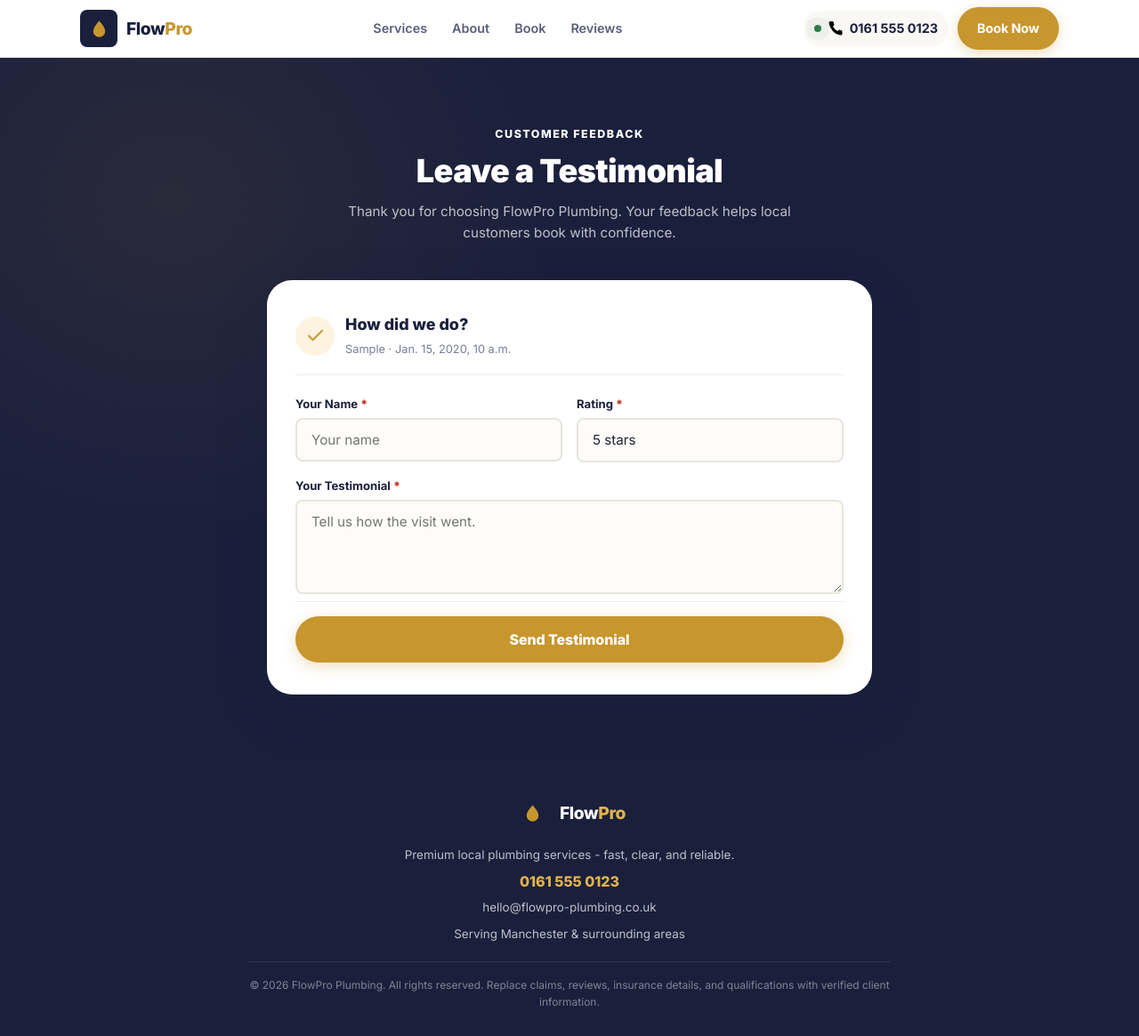
After one commit to cavcom2010/plumber, a Django app: template trades/templates/trades/testimonial_put.html in a window 1280 px wide. The commit adds this page. Shown: the whole page at 89% size. Run offline with Django 5.2, Linux system fonts and the light colour scheme; data comes from the database, SQL or seed files in the repository; tables that the repository leaves empty hold one stand-in row (values such as "Sample post"); the template is opened without the code that fills it: values that come from a table or form of the project are taken from there, most other values are stand-ins (such as "Sample title", 1, 10 or a date in 2020).

Commit message:
Add signed customer testimonial endpoint

```diff
--- a/trades/forms.py
+++ b/trades/forms.py
@@ -4,7 +4,7 @@ from django import forms
 from django.core.validators import validate_email
 from django.utils import timezone
 
-from .models import BookingEnquiry
+from .models import BookingEnquiry, Testimonial
 
 
 UK_POSTCODE_RE = re.compile(
@@ -140,3 +140,49 @@ class BookingEnquiryForm(forms.ModelForm):
         if len(value) < 10:
             raise forms.ValidationError("Please describe the issue in at least 10 characters.")
         return value
+
+
+class TestimonialSubmissionForm(forms.ModelForm):
+    class Meta:
+        model = Testimonial
+        fields = ["author_name", "quote", "rating"]
+        widgets = {
+            "author_name": forms.TextInput(
+                attrs={
+                    "id": "testimonial-name",
+                    "placeholder": "Your name",
+                    "autocomplete": "name",
+                }
+            ),
+            "quote": forms.Textarea(
+                attrs={
+                    "id": "testimonial-quote",
+                    "rows": 4,
+                    "placeholder": "Tell us how the visit went.",
+                }
+            ),
+            "rating": forms.Select(
+                choices=[(5, "5 stars"), (4, "4 stars"), (3, "3 stars"), (2, "2 stars"), (1, "1 star")],
+                attrs={"id": "testimonial-rating"},
+            ),
+        }
+
+    def clean_author_name(self):
+        value = self.cleaned_data["author_name"].strip()
+        if len(value) < 2:
+            raise forms.ValidationError("Please enter your name.")
+        return " ".join(value.split())
+
+    def clean_quote(self):
+        value = self.cleaned_data["quote"].strip()
+        if len(value) < 20:
+            raise forms.ValidationError("Please write at least 20 characters.")
+        if len(value) > 800:
+            raise forms.ValidationError("Please keep your testimonial under 800 characters.")
+        return value
+
+    def clean_rating(self):
+        value = self.cleaned_data["rating"]
+        if value < 1 or value > 5:
+            raise forms.ValidationError("Please choose a rating between 1 and 5 stars.")
+        return value
--- a/trades/models.py
+++ b/trades/models.py
@@ -150,12 +150,21 @@ class Testimonial(models.Model):
         on_delete=models.CASCADE,
         related_name="testimonials",
     )
+    source_booking = models.OneToOneField(
+        "BookingEnquiry",
+        on_delete=models.SET_NULL,
+        blank=True,
+        null=True,
+        related_name="submitted_testimonial",
+    )
     quote = models.TextField()
     author_name = models.CharField(max_length=80)
     author_label = models.CharField(max_length=80, default="Local Customer")
     rating = models.PositiveSmallIntegerField(default=5)
     sort_order = models.PositiveSmallIntegerField(default=0)
     is_active = models.BooleanField(default=True)
+    created_at = models.DateTimeField(auto_now_add=True, null=True)
+    updated_at = models.DateTimeField(auto_now=True)
 
     class Meta:
         ordering = ["sort_order", "author_name"]
--- a/trades/static/trades/css/landing.css
+++ b/trades/static/trades/css/landing.css
@@ -1084,6 +1084,27 @@
             line-height: 1.5;
         }
 
+        .testimonial-card-form {
+            max-width: 680px;
+        }
+
+        .testimonial-received {
+            text-align: center;
+            padding: 14px 0 4px;
+        }
+
+        .testimonial-received h3 {
+            color: var(--navy);
+            font-size: 1.25rem;
+            font-weight: 800;
+            margin-bottom: 8px;
+        }
+
+        .testimonial-received p {
+            color: var(--text-light);
+            font-size: 0.92rem;
+        }
+
         .btn-close-modal {
             background: var(--navy);
             color: #fff;
--- /dev/null
+++ b/trades/templates/trades/testimonial_put.html
@@ -0,0 +1,66 @@
+{% extends "trades/base.html" %}
+
+{% block title %}Leave a Testimonial | {% if business %}{{ business.business_name }}{% else %}FlowPro Plumbing{% endif %}{% endblock %}
+
+{% block content %}
+    <section class="booking-section testimonial-put-section">
+        <div class="section-inner">
+            <div class="section-header">
+                <span class="section-label">Customer Feedback</span>
+                <h1 class="section-title">Leave a Testimonial</h1>
+                <p class="section-subtitle">Thank you for choosing {% if business %}{{ business.business_name }}{% else %}us{% endif %}. Your feedback helps local customers book with confidence.</p>
+            </div>
+
+            <div class="booking-card testimonial-card-form">
+                <div class="booking-card-top">
+                    <div class="icon-circle"><svg><use href="#icon-check"></use></svg></div>
+                    <div>
+                        <h3>How did we do?</h3>
+                        <span>{{ booking.get_service_display }} · {{ booking.preferred_date }}</span>
+                    </div>
+                </div>
+
+                {% if existing_testimonial %}
+                    <div class="testimonial-received">
+                        <div class="check-circle" aria-hidden="true"><svg><use href="#icon-check"></use></svg></div>
+                        <h3>Testimonial Received</h3>
+                        <p>Thank you. Your feedback has already been sent and will appear after review.</p>
+                    </div>
+                {% else %}
+                    <form method="post" novalidate>
+                        {% csrf_token %}
+                        <div class="form-grid">
+                            <div class="form-group{% if form.author_name.errors %} error{% endif %}" id="group-testimonial-name">
+                                <label for="testimonial-name">Your Name <span class="required">*</span></label>
+                                <input type="text" id="testimonial-name" name="author_name" placeholder="Your name" required autocomplete="name" value="{{ form.author_name.value|default_if_none:'' }}"{% if form.author_name.errors %} class="error" aria-invalid="true"{% endif %}>
+                                <span class="error-msg">{{ form.author_name.errors.0|default:"Please enter your name." }}</span>
+                            </div>
+
+                            <div class="form-group{% if form.rating.errors %} error{% endif %}" id="group-testimonial-rating">
+                                <label for="testimonial-rating">Rating <span class="required">*</span></label>
+                                <select id="testimonial-rating" name="rating" required{% if form.rating.errors %} class="error" aria-invalid="true"{% endif %}>
+                                    <option value="5"{% if form.rating.value|stringformat:"s" == "5" %} selected{% endif %}>5 stars</option>
+                                    <option value="4"{% if form.rating.value|stringformat:"s" == "4" %} selected{% endif %}>4 stars</option>
+                                    <option value="3"{% if form.rating.value|stringformat:"s" == "3" %} selected{% endif %}>3 stars</option>
+                                    <option value="2"{% if form.rating.value|stringformat:"s" == "2" %} selected{% endif %}>2 stars</option>
+                                    <option value="1"{% if form.rating.value|stringformat:"s" == "1" %} selected{% endif %}>1 star</option>
+                                </select>
+                                <span class="error-msg">{{ form.rating.errors.0|default:"Please choose a rating." }}</span>
+                            </div>
+
+                            <div class="form-group full-width{% if form.quote.errors %} error{% endif %}" id="group-testimonial-quote">
+                                <label for="testimonial-quote">Your Testimonial <span class="required">*</span></label>
+                                <textarea id="testimonial-quote" name="quote" rows="4" placeholder="Tell us how the visit went." required{% if form.quote.errors %} class="error" aria-invalid="true"{% endif %}>{{ form.quote.value|default_if_none:'' }}</textarea>
+                                <span class="error-msg">{{ form.quote.errors.0|default:"Please write a short testimonial." }}</span>
+                            </div>
+                        </div>
+
+                        <div class="form-submit-area">
+                            <button type="submit" class="btn-submit">Send Testimonial</button>
+                        </div>
+                    </form>
+                {% endif %}
+            </div>
+        </div>
+    </section>
+{% endblock %}
--- a/trades/urls.py
+++ b/trades/urls.py
@@ -8,4 +8,5 @@ urlpatterns = [
     path("about/", views.trades_about, name="trades_about"),
     path("book/", views.trades_booking, name="trades_booking"),
     path("reviews/", views.trades_reviews, name="trades_reviews"),
+    path("put/testimonial/<path:token>/", views.testimonial_put, name="testimonial_put"),
 ]
```
Also changed, not shown: trades/admin.py (+32 -1 lines), trades/tests.py (+72 -0 lines), trades/views.py (+75 -3 lines), README.md, trades/migrations/0003_testimonial_created_at_testimonial_source_booking_and_more.py (added).
